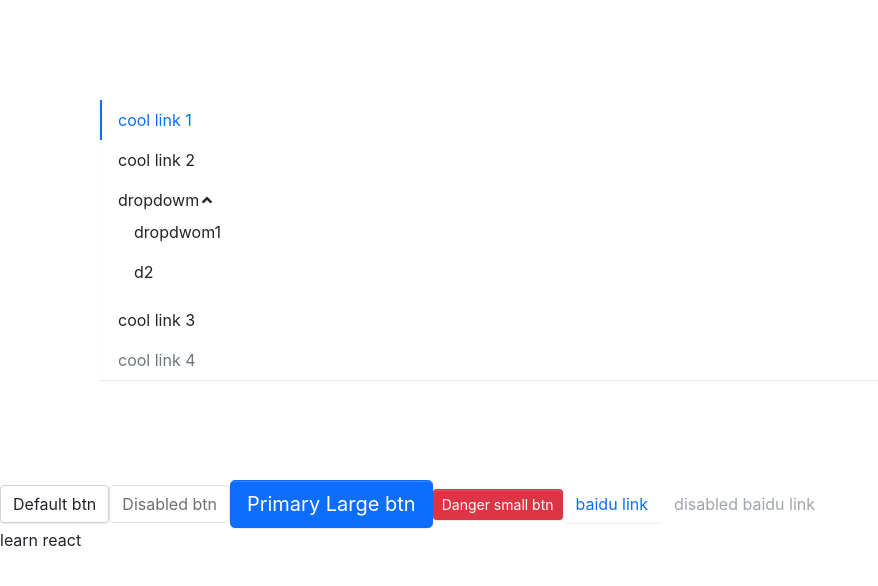
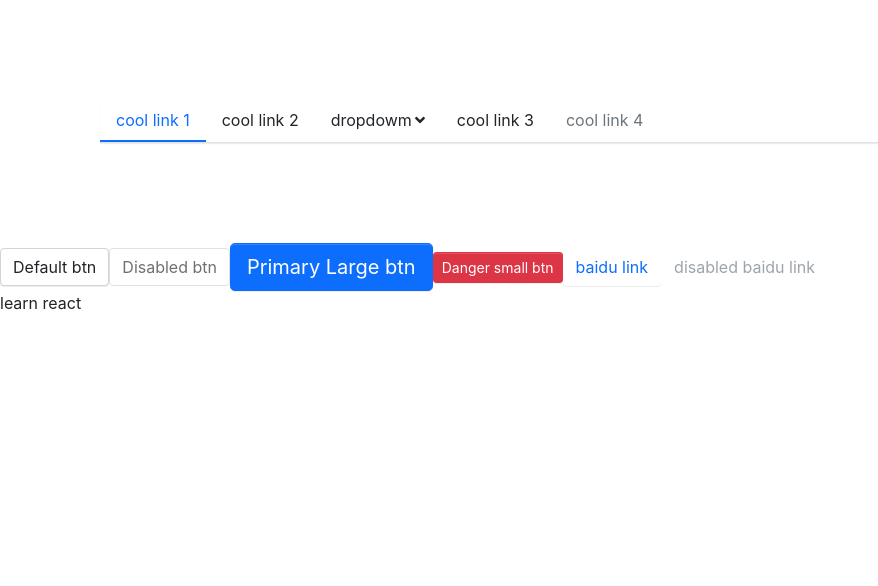
Before and after one commit to okkjoo/my-antd, a React (Create React App) app: page / in a window 1280 px wide. Shown: the top 586 px of the page, without its empty margins (0-878 px from the left). Built offline with nearby package versions, Linux system fonts and the light colour scheme.

Commit message:
[pref]: 动画优化

```diff
--- a/src/App.tsx
+++ b/src/App.tsx
@@ -16,7 +16,7 @@ function App() {
         <Menu
           defaultIndex='0'
           onSelect={(index) => alert(index)}
-          mode='vertical'
+          // mode='vertical'
           defaultOpenSubMenus={['2']}
         >
           <MenuItem>cool link 1</MenuItem>
--- a/src/components/Menu/_style.scss
+++ b/src/components/Menu/_style.scss
@@ -55,11 +55,11 @@
     }
   }
   .zhou-submenu {
-    display: none;
+    // display: none;
     list-style: none;
     padding-left: 0;
     white-space: nowrap;
-    transition: $menu-transition;
+    // transition: $menu-transition;
     .menu-item {
       padding: $menu-item-padding-y $menu-item-padding-x;
       cursor: pointer;
@@ -71,9 +71,9 @@
       }
     }
   }
-  .zhou-submenu.menu-opened {
-    display: block;
-  }
+  // .zhou-submenu.menu-opened {
+  //   display: block;
+  // }
 }
 .menu-horizontal {
   > .menu-item {
--- a/src/components/Menu/subMenu.tsx
+++ b/src/components/Menu/subMenu.tsx
@@ -4,6 +4,7 @@ import React, {
   useState,
 } from 'react'
 import classNames from 'classnames'
+import { CSSTransition } from 'react-transition-group'
 import { MenuContext } from './menu'
 import { MenuItemProps } from './menuItem'
 import Icon from '../Icon/icon'
@@ -78,7 +79,17 @@ const SubMenu: React.FC<SubMenuProps> = (props) => {
         }
       },
     )
-    return <ul className={subMenuoClasses}>{childrenComponent}</ul>
+    return (
+      <CSSTransition
+        in={menuOpen}
+        timeout={300}
+        classNames='zoom-in-top'
+        appear
+        unmountOnExit
+      >
+        <ul className={subMenuoClasses}>{childrenComponent}</ul>
+      </CSSTransition>
+    )
   }
   return (
     <li key={index} className={classes} {...hoverEvents}>
--- /dev/null
+++ b/src/styles/_animation.scss
@@ -0,0 +1,22 @@
+.zoom-in-top-enter {
+  opacity: 0;
+  transform: scaleY(0);
+}
+.zoom-in-top-enter-active {
+  opacity: 1;
+  transform: scaleY(1);
+  transition: transform 300ms cubic-bezier(0.23, 1, 0.32, 1) 100ms,
+    opacity 300ms cubic-bezier(0.23, 1, 0.32, 1) 100ms;
+  transform-origin: center top;
+}
+
+.zoom-in-top-exit {
+  opacity: 1;
+}
+.zoom-in-top-exit-active {
+  opacity: 0;
+  transform: scaleY(0);
+  transition: transform 300ms cubic-bezier(0.23, 1, 0.32, 1) 100ms,
+    opacity 300ms cubic-bezier(0.23, 1, 0.32, 1) 100ms;
+  transform-origin: center top;
+}
--- a/src/styles/index.scss
+++ b/src/styles/index.scss
@@ -7,6 +7,9 @@
 //mixin
 @import 'mixin';
 
+//animation
+@import 'animation';
+
 //button
 @import '../components/Button/style';
 
```
